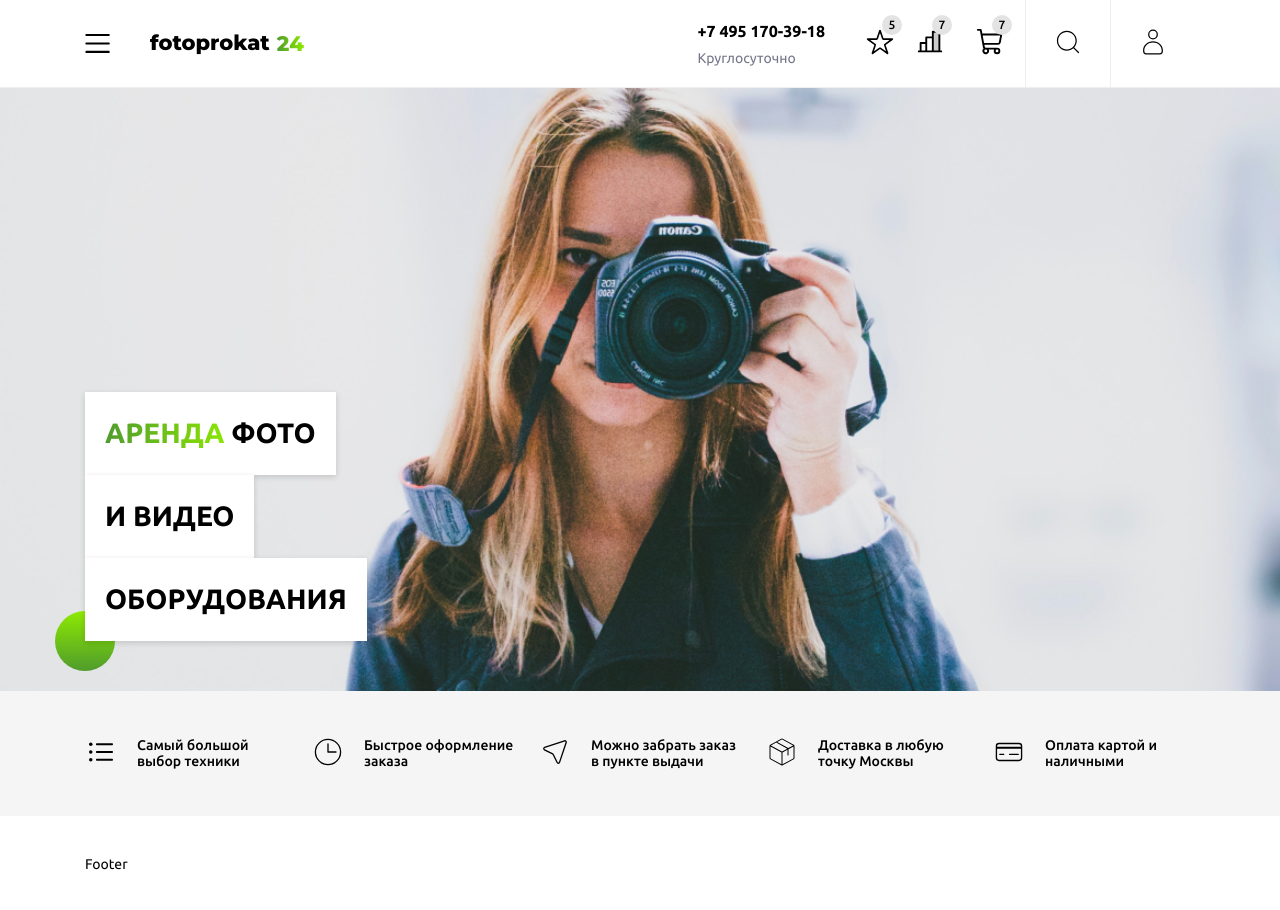
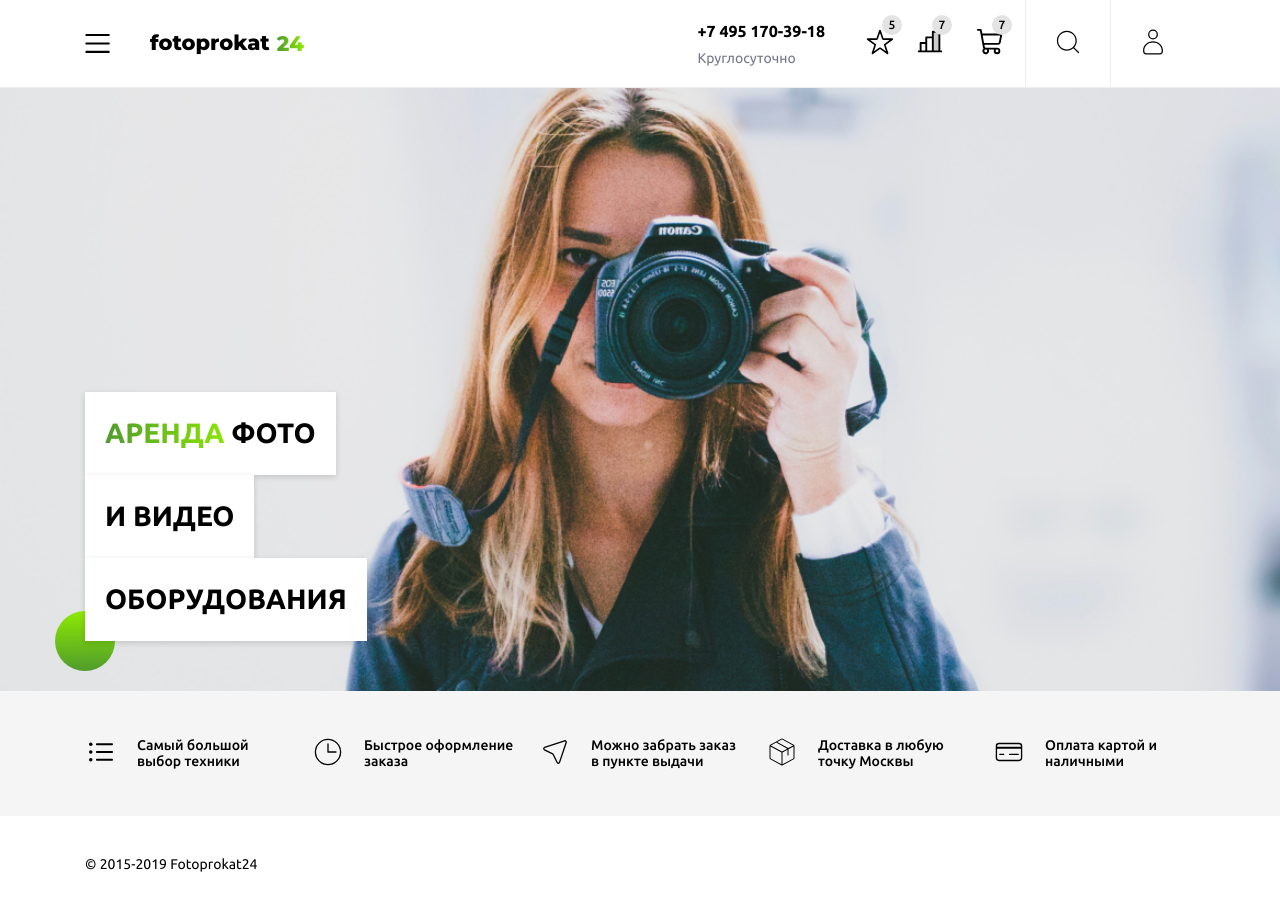
Before and after one commit to Vincent-tt-cyber/fotoprokat24, a React (Vite) app: page / in a window 1280 px wide. Built offline with nearby package versions, Linux system fonts and the light colour scheme.

Commit message:
Добавлена информация копирайта футера

```diff
--- a/src/components/Footer/Footer.jsx
+++ b/src/components/Footer/Footer.jsx
@@ -3,7 +3,13 @@ import styles from "./Footer.module.scss";
 const Footer = () => {
   return (
     <footer className={styles["footer"]}>
-      <div className="container">Footer</div>
+      <div className="container">
+        <div className={styles["footer-row"]}>
+          <div className={styles["footer__copyright"]}>
+            © 2015-2019 Fotoprokat24
+          </div>
+        </div>
+      </div>
     </footer>
   );
 };
```
